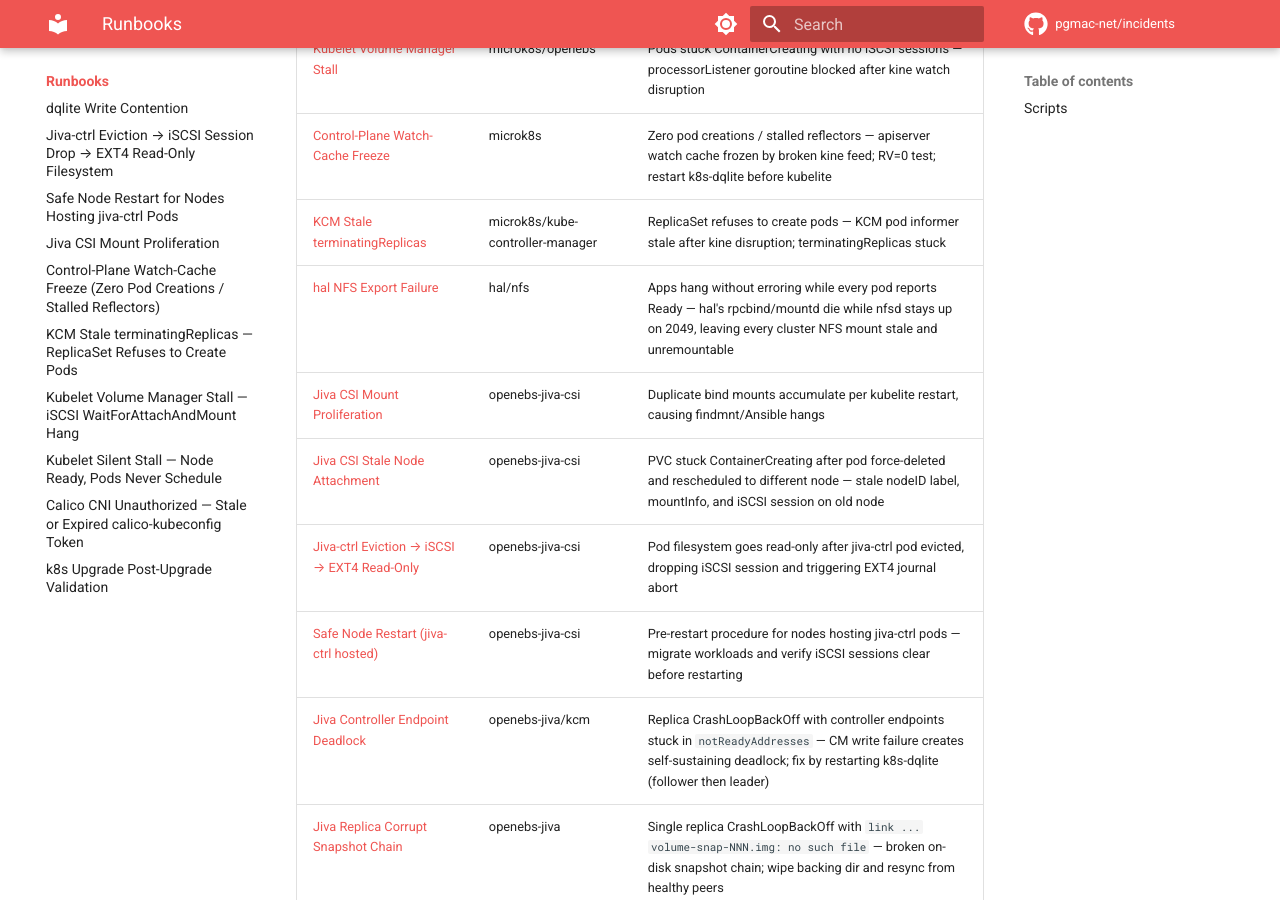
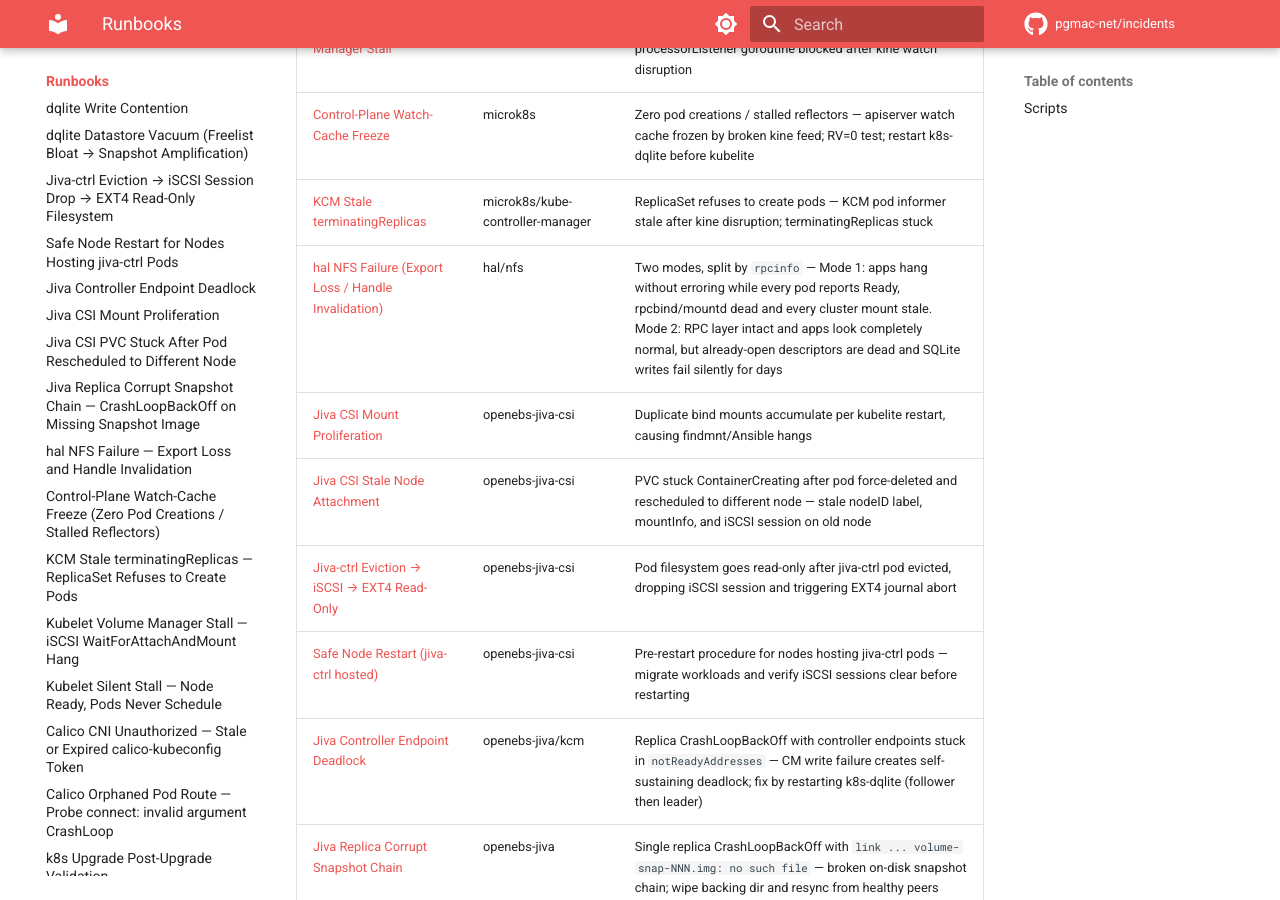
Before and after one commit to pgmac-net/incidents, an MkDocs documentation site: the page built from src/runbooks/index.md, in a window 1280 px wide and 900 px high, scrolled down 588 px. Built offline with MkDocs 1.6.1 and Material for MkDocs 9.7.7, drawn with Linux system fonts in a browser that asks for light colours; comment, search, counter and statistics services are not loaded.

Commit message:
docs(runbooks): make hal NFS runbook findable for Mode 2, complete the nav (#73)
The hal runbook was promoted to multi-mode in #71, but both of its entry
points still described Mode 1 only, which defeats the point of that work.

The runbooks index row led with "Apps hang without erroring while every pod
reports Ready" - precisely the symptom Mode 2 does not produce. In Mode 2 the
RPC layer is intact and the apps look completely normal while already-open
descriptors are dead and SQLite writes fail silently for days. Someone
triaging an actual Mode 2 incident would scan that row, see "apps hang"
against apps that are plainly fine, and move on - the same mis-triage the
multi-mode promotion existed to prevent. The row now leads with the rpcinfo
discriminator and carries both symptom profiles.

Separately, hal-nfs-export-failure.md was absent from the mkdocs nav
entirely, and it was not alone: six of the sixteen runbooks were missing.
All sixteen were correctly listed in the index table, so the nav had simply
drifted as runbooks were added. Added all six, grouped with their subsystem
siblings, bringing nav to parity with the index:

  - calico-orphaned-pod-route
  - dqlite-datastore-vacuum
  - hal-nfs-export-failure
  - jiva-csi-stale-node-attachment
  - jiva-ctrl-endpoint-deadlock
  - jiva-replica-corrupt-snapshot-chain

Only mkdocs.yml carried the gap. incidents-mkdoc.yml declares no nav key, so
the public site at incidents.pgmac.net.au auto-generates navigation from the
file tree and always listed every runbook. The affected site is the internal
one at macro.int.pgmac.net/incidents/ - which is where the Nagios notes_url
runbook links point, so these pages were unnavigable from the alert path
that most needs them.

Verified with both CI build commands - `mkdocs build --strict` and
`mkdocs build --config-file incidents-mkdoc.yml --clean --strict` - clean, no
warnings or errors.

Refs: pgmac-net/incidents#70


Claude-Session: https://claude.ai/code/session_01MXdjfSkQs8uHXM8pZPtR4c

Co-authored-by: Claude Opus 5 <noreply@anthropic.com>

```diff
--- a/mkdocs.yml
+++ b/mkdocs.yml
@@ -79,14 +79,20 @@ nav:
   - Runbooks:
     - runbooks/index.md
     - runbooks/dqlite-write-contention.md
+    - runbooks/dqlite-datastore-vacuum.md
     - runbooks/jiva-ctrl-eviction-iscsi-ro-filesystem.md
     - runbooks/jiva-ctrl-node-rolling-restart.md
+    - runbooks/jiva-ctrl-endpoint-deadlock.md
     - runbooks/jiva-csi-mount-proliferation.md
+    - runbooks/jiva-csi-stale-node-attachment.md
+    - runbooks/jiva-replica-corrupt-snapshot-chain.md
+    - runbooks/hal-nfs-export-failure.md
     - runbooks/control-plane-watch-cache-freeze.md
     - runbooks/kcm-stale-terminating-replicas.md
     - runbooks/kubelet-volume-manager-stall.md
     - runbooks/kubelet-silent-stall.md
     - runbooks/calico-cni-unauthorized.md
+    - runbooks/calico-orphaned-pod-route.md
     - runbooks/k8s-upgrade-validation.md
   - Tags: tags.md
 
--- a/src/runbooks/index.md
+++ b/src/runbooks/index.md
@@ -15,7 +15,7 @@ Operational runbooks for diagnosing and recovering from known failure patterns o
 | [Kubelet Volume Manager Stall](kubelet-volume-manager-stall.md) | microk8s/openebs | Pods stuck ContainerCreating with no iSCSI sessions — processorListener goroutine blocked after kine watch disruption |
 | [Control-Plane Watch-Cache Freeze](control-plane-watch-cache-freeze.md) | microk8s | Zero pod creations / stalled reflectors — apiserver watch cache frozen by broken kine feed; RV=0 test; restart k8s-dqlite before kubelite |
 | [KCM Stale terminatingReplicas](kcm-stale-terminating-replicas.md) | microk8s/kube-controller-manager | ReplicaSet refuses to create pods — KCM pod informer stale after kine disruption; terminatingReplicas stuck |
-| [hal NFS Export Failure](hal-nfs-export-failure.md) | hal/nfs | Apps hang without erroring while every pod reports Ready — hal's rpcbind/mountd die while nfsd stays up on 2049, leaving every cluster NFS mount stale and unremountable |
+| [hal NFS Failure (Export Loss / Handle Invalidation)](hal-nfs-export-failure.md) | hal/nfs | Two modes, split by `rpcinfo` — Mode 1: apps hang without erroring while every pod reports Ready, rpcbind/mountd dead and every cluster mount stale. Mode 2: RPC layer intact and apps look completely normal, but already-open descriptors are dead and SQLite writes fail silently for days |
 | [Jiva CSI Mount Proliferation](jiva-csi-mount-proliferation.md) | openebs-jiva-csi | Duplicate bind mounts accumulate per kubelite restart, causing findmnt/Ansible hangs |
 | [Jiva CSI Stale Node Attachment](jiva-csi-stale-node-attachment.md) | openebs-jiva-csi | PVC stuck ContainerCreating after pod force-deleted and rescheduled to different node — stale nodeID label, mountInfo, and iSCSI session on old node |
 | [Jiva-ctrl Eviction → iSCSI → EXT4 Read-Only](jiva-ctrl-eviction-iscsi-ro-filesystem.md) | openebs-jiva-csi | Pod filesystem goes read-only after jiva-ctrl pod evicted, dropping iSCSI session and triggering EXT4 journal abort |
```
